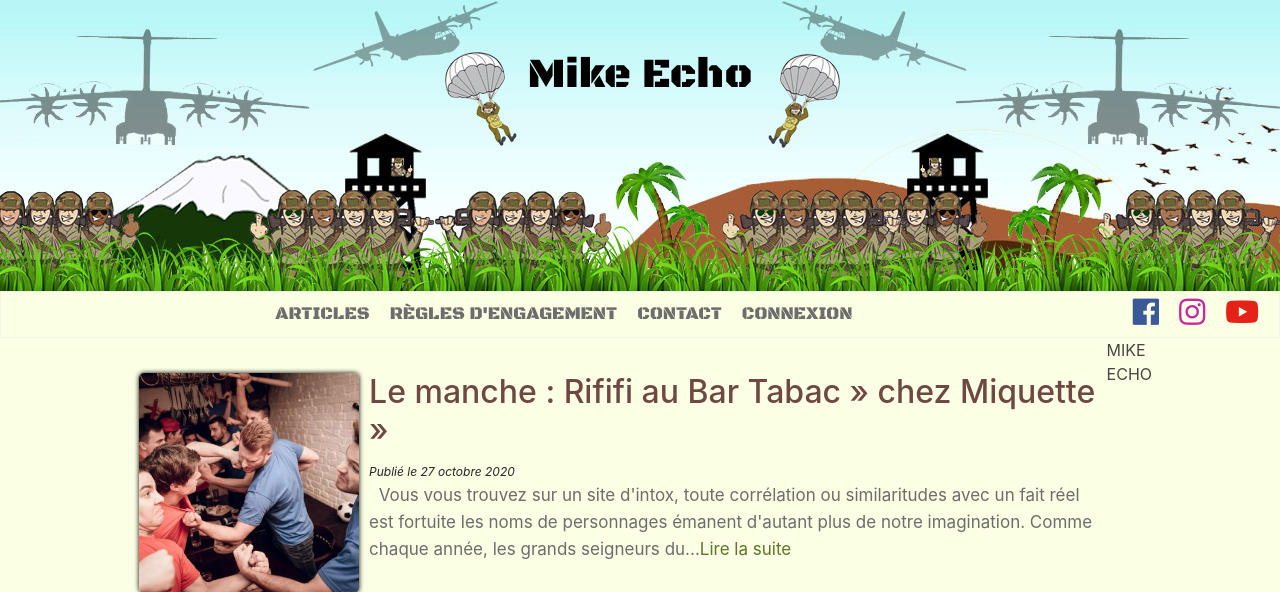
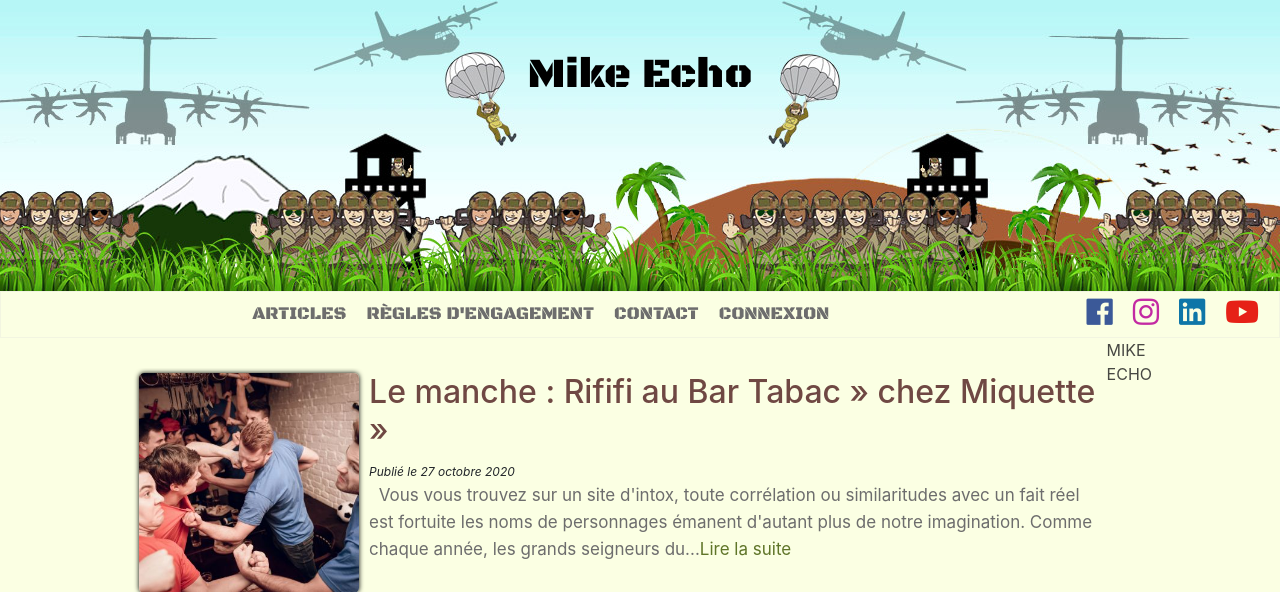
Before and after one commit to MikeEchodeur/lieutenant_criminel, a PHP site: page / in a window 1280 px wide. Shown: the top 592 px of the page. Run offline with PHP 8.4, Linux system fonts and the light colour scheme; data comes from the database, SQL or seed files in the repository; some libraries are stand-ins or nearby versions.

Commit message:
ajout picto linkedin

```diff
--- a/public/css/style.css
+++ b/public/css/style.css
@@ -153,6 +153,10 @@ nav {
       color: #3B5998; }
       nav .picto_sociaux .share-fb:hover {
         color: #3B5998; }
+    nav .picto_sociaux .share-linkedin {
+      color: #0e76a8; }
+      nav .picto_sociaux .share-linkedin:hover {
+        color: #0e76a8; }
   @media screen and (max-width: 599px) {
     nav {
       width: 100%; }
--- a/public/sass/layouts/_nav.scss
+++ b/public/sass/layouts/_nav.scss
@@ -64,6 +64,12 @@ nav
 				color: #3B5998;
 			}
 		}
+		.share-linkedin{
+			color:#0e76a8;
+			&:hover{
+				color: #0e76a8;
+			}
+		}
 	}
 
 	@include mobile-only
--- a/view/frontend/template/nav.php
+++ b/view/frontend/template/nav.php
@@ -32,6 +32,7 @@
     <div class="picto_sociaux"> <!-- CI DESSOUS CSS DU RULEVIEW POUR LA COULEUR ET LA TAILLE DES PICTOGRAMMES -->
         <a href="https://www.facebook.com/moitiedemilouf/" target="_blank" class="share-fb"><i class="fab fa-facebook"></i></a>
         <a href="https://www.instagram.com/lieutenant.criminel/" target="_blank" class="share-insta"><i class="fab fa-instagram"></i></a>
+        <a href="https://www.linkedin.com/groups/13938659/?fbclid=IwAR2YHH-HwKhTDpRNwn5RNrzqM671vZXcfQ3eb1nyWSOBhk2Q7i7MJeIGm44" target="_blank" class="share-linkedin"><i class="fab fa-linkedin"></i></a>
         <a href="youtube ???" class="share-youtube"><i class="fab fa-youtube"></i></a>
     </div>
 </nav>
```
Also changed, not shown: public/css/style.min.css.
